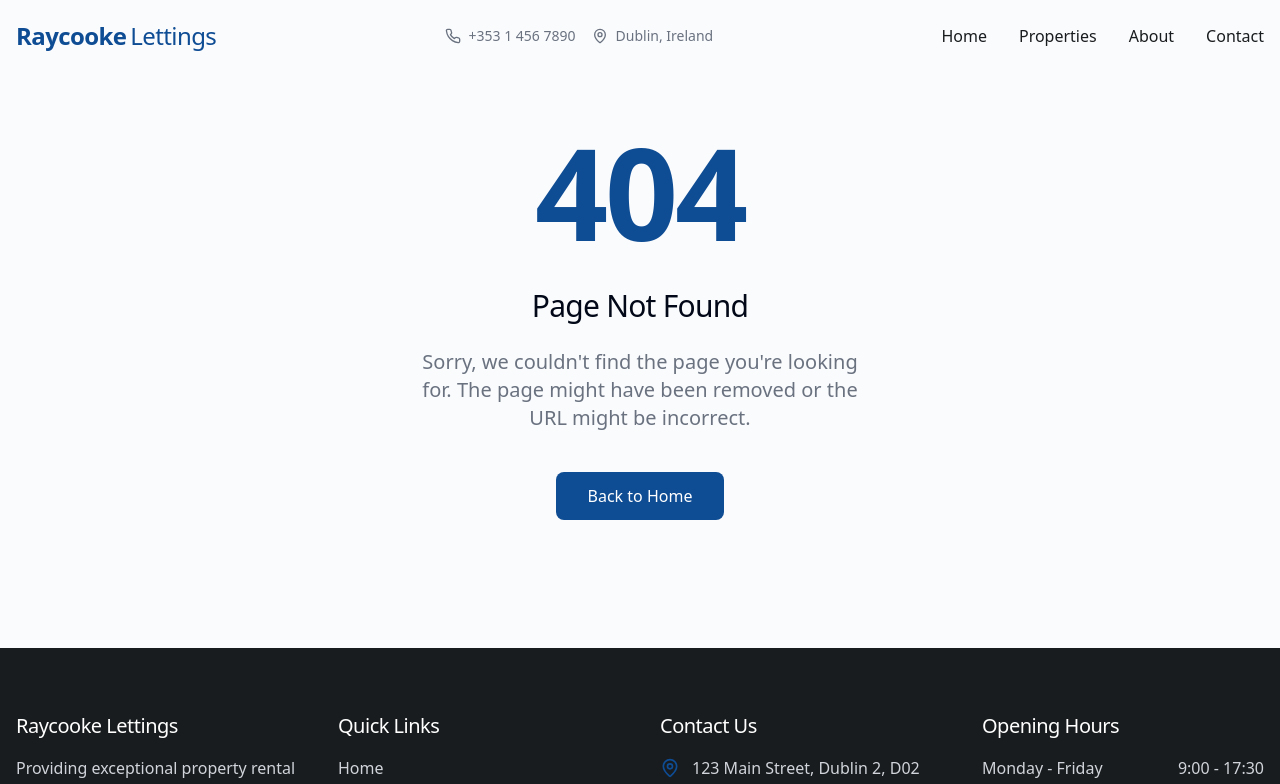
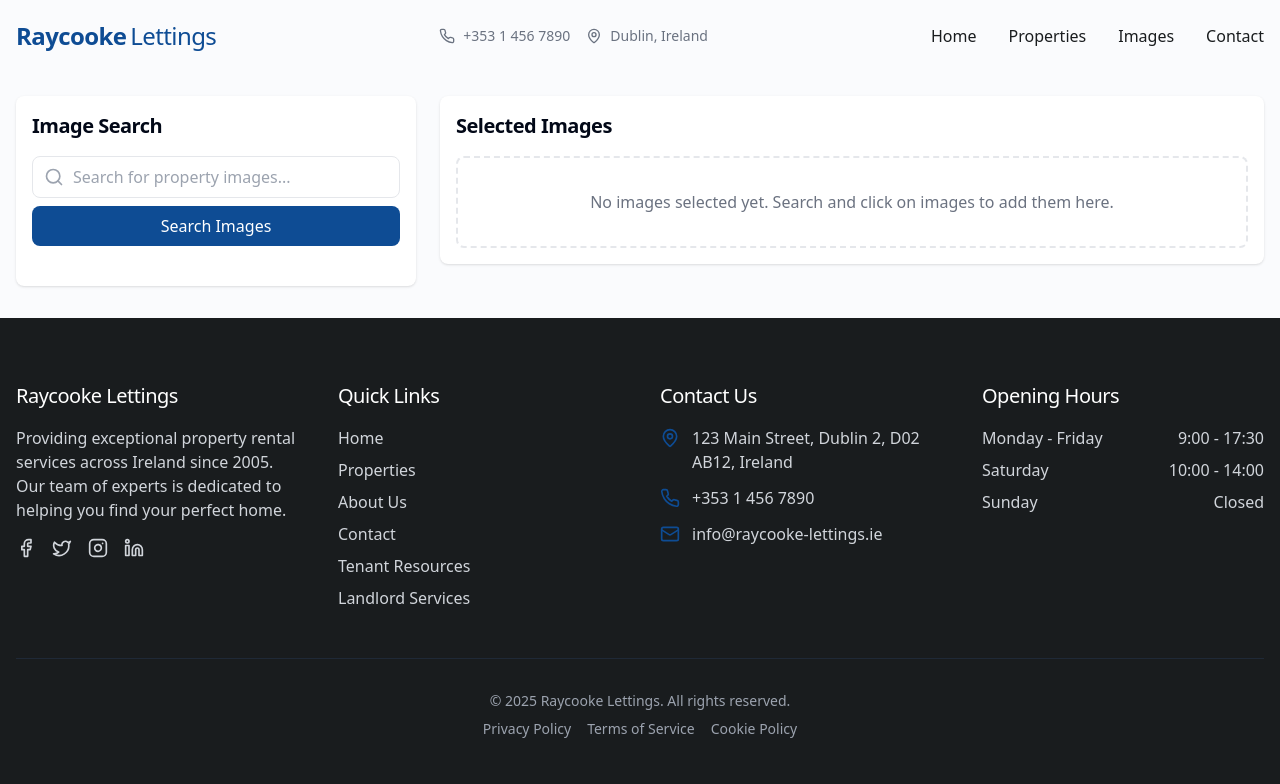
Before and after one commit to NikMikaelsonMB/Raycooke-Lettings, a React (Vite) app: page /images in a window 1280 px wide. Shown: the top 784 px of the page. Built offline with nearby package versions, Linux system fonts and the light colour scheme.

Commit message:
Add image search functionality
Implement image search and display images from online sources.

```diff
--- a/src/App.tsx
+++ b/src/App.tsx
@@ -1,9 +1,11 @@
+
 import { Toaster } from "@/components/ui/toaster";
 import { Toaster as Sonner } from "@/components/ui/sonner";
 import { TooltipProvider } from "@/components/ui/tooltip";
 import { QueryClient, QueryClientProvider } from "@tanstack/react-query";
 import { BrowserRouter, Routes, Route } from "react-router-dom";
 import Index from "./pages/Index";
+import ImagesPage from "./pages/ImagesPage";
 import NotFound from "./pages/NotFound";
 
 const queryClient = new QueryClient();
@@ -16,6 +18,7 @@ const App = () => (
       <BrowserRouter>
         <Routes>
           <Route path="/" element={<Index />} />
+          <Route path="/images" element={<ImagesPage />} />
           {/* ADD ALL CUSTOM ROUTES ABOVE THE CATCH-ALL "*" ROUTE */}
           <Route path="*" element={<NotFound />} />
         </Routes>
--- /dev/null
+++ b/src/components/ImageSearch.tsx
@@ -0,0 +1,157 @@
+
+import React, { useState } from "react";
+import { Search, X, Download } from "lucide-react";
+import { toast } from "sonner";
+
+interface ImageSearchProps {
+  onSelectImage?: (imageUrl: string) => void;
+  showSelector?: boolean;
+}
+
+const ImageSearch = ({ onSelectImage, showSelector = true }: ImageSearchProps) => {
+  const [searchQuery, setSearchQuery] = useState("");
+  const [searchResults, setSearchResults] = useState<Array<{ link: string; title: string }>>([]);
+  const [isLoading, setIsLoading] = useState(false);
+  const [selectedImage, setSelectedImage] = useState<string | null>(null);
+
+  // For demo purposes, we're using a mock search function
+  const searchImages = async (query: string) => {
+    setIsLoading(true);
+
+    // Simulating API call with timeout
+    await new Promise(resolve => setTimeout(resolve, 1000));
+
+    // Mock data (in a real app, you would call an actual API)
+    const mockResults = [
+      {
+        link: "https://images.unsplash.com/photo-1502005229762-cf1b2da7c5d6?auto=format&fit=crop&q=80",
+        title: "Modern Property Interior"
+      },
+      {
+        link: "https://images.unsplash.com/photo-1518780664697-55e3ad937233?auto=format&fit=crop&q=80",
+        title: "House in Dublin"
+      },
+      {
+        link: "https://images.unsplash.com/photo-1464146072230-91cabc968266?auto=format&fit=crop&q=80",
+        title: "Apartment Building"
+      },
+      {
+        link: "https://images.unsplash.com/photo-1494526585095-c41caaa0bbe9?auto=format&fit=crop&q=80",
+        title: "Living Room Interior"
+      },
+      {
+        link: "https://images.unsplash.com/photo-1484154218962-a197022b5858?auto=format&fit=crop&q=80",
+        title: "Kitchen Design"
+      },
+      {
+        link: "https://images.unsplash.com/photo-1560440021-33f9b867899d?auto=format&fit=crop&q=80",
+        title: "Modern Bathroom"
+      }
+    ];
+
+    setSearchResults(mockResults);
+    setIsLoading(false);
+  };
+
+  const handleSearch = (e: React.FormEvent) => {
+    e.preventDefault();
+    if (searchQuery.trim() === "") {
+      toast.error("Please enter a search term");
+      return;
+    }
+
+    searchImages(searchQuery);
+  };
+
+  const handleSelectImage = (imageUrl: string) => {
+    setSelectedImage(imageUrl);
+    if (onSelectImage) {
+      onSelectImage(imageUrl);
+      toast.success("Image selected");
+    }
+  };
+
+  const clearSearch = () => {
+    setSearchQuery("");
+    setSearchResults([]);
+    setSelectedImage(null);
+  };
+
+  return (
+    <div className="w-full p-4 bg-white rounded-lg shadow">
+      <h2 className="text-xl font-semibold mb-4">Image Search</h2>
+
+      <form onSubmit={handleSearch} className="mb-6">
+        <div className="relative">
+          <Search className="absolute left-3 top-1/2 transform -translate-y-1/2 text-gray-400" size={20} />
+          <input
+            type="text"
+            value={searchQuery}
+            onChange={(e) => setSearchQuery(e.target.value)}
+            placeholder="Search for property images..."
+            className="w-full pl-10 pr-10 py-2 border border-gray-200 rounded-lg focus:ring-1 focus:ring-estate-primary focus:border-estate-primary"
+          />
+          {searchQuery && (
+            <button
+              type="button"
+              onClick={clearSearch}
+              className="absolute right-3 top-1/2 transform -translate-y-1/2 text-gray-400 hover:text-gray-600"
+            >
+              <X size={18} />
+            </button>
+          )}
+        </div>
+        <button
+          type="submit"
+          className="mt-2 w-full bg-estate-primary text-white py-2 rounded-lg hover:bg-estate-primary-light transition-colors"
+        >
+          Search Images
+        </button>
+      </form>
+
+      {isLoading && (
+        <div className="flex justify-center my-8">
+          <div className="animate-spin rounded-full h-8 w-8 border-t-2 border-b-2 border-estate-primary"></div>
+        </div>
+      )}
+
+      {searchResults.length > 0 && (
+        <div className="mt-4">
+          <h3 className="text-lg font-medium mb-3">Search Results</h3>
+          <div className="grid grid-cols-2 md:grid-cols-3 gap-4">
+            {searchResults.map((image, index) => (
+              <div
+                key={index}
+                className={`relative overflow-hidden rounded-lg cursor-pointer aspect-square group ${
+                  selectedImage === image.link ? "ring-2 ring-estate-primary" : ""
+                }`}
+                onClick={() => handleSelectImage(image.link)}
+              >
+                <img
+                  src={image.link}
+                  alt={image.title}
+                  className="w-full h-full object-cover transition-transform duration-300 group-hover:scale-105"
+                />
+                <div className="absolute inset-0 bg-black bg-opacity-0 group-hover:bg-opacity-40 transition-opacity duration-300 flex items-center justify-center">
+                  {showSelector && (
+                    <button
+                      className="bg-white text-estate-primary p-2 rounded-full opacity-0 group-hover:opacity-100 transition-opacity duration-300"
+                      title="Select image"
+                    >
+                      <Download size={18} />
+                    </button>
+                  )}
+                </div>
+                {selectedImage === image.link && (
+                  <div className="absolute inset-0 bg-estate-primary bg-opacity-20 border-2 border-estate-primary rounded-lg"></div>
+                )}
+              </div>
+            ))}
+          </div>
+        </div>
+      )}
+    </div>
+  );
+};
+
+export default ImageSearch;
--- a/src/components/Navbar.tsx
+++ b/src/components/Navbar.tsx
@@ -2,6 +2,7 @@
 import React, { useState, useEffect } from "react";
 import { cn } from "@/lib/utils";
 import { Menu, X, Phone, MapPin } from "lucide-react";
+import { Link } from "react-router-dom";
 
 const Navbar = () => {
   const [isScrolled, setIsScrolled] = useState(false);
@@ -29,15 +30,15 @@ const Navbar = () => {
     >
       <div className="container px-4 mx-auto flex items-center justify-between">
         {/* Logo */}
-        <a
-          href="/"
+        <Link
+          to="/"
           className="flex items-center"
         >
           <div className="font-semibold text-2xl text-estate-primary tracking-tight">
             <span className="mr-1">Raycooke</span>
             <span className="font-light">Lettings</span>
           </div>
-        </a>
+        </Link>
 
         {/* Contact info (desktop only) */}
         <div className="hidden md:flex items-center space-x-4 text-sm">
@@ -53,24 +54,24 @@ const Navbar = () => {
 
         {/* Desktop navigation */}
         <nav className="hidden md:flex items-center space-x-8">
-          <a
-            href="/"
+          <Link
+            to="/"
             className="text-estate-dark hover:text-estate-primary transition-colors"
           >
             Home
-          </a>
+          </Link>
           <a
             href="#properties"
             className="text-estate-dark hover:text-estate-primary transition-colors"
           >
             Properties
           </a>
-          <a
-            href="#"
+          <Link
+            to="/images"
             className="text-estate-dark hover:text-estate-primary transition-colors"
           >
-            About
-          </a>
+            Images
+          </Link>
           <a
             href="#"
             className="text-estate-dark hover:text-estate-primary transition-colors"
@@ -93,13 +94,13 @@ const Navbar = () => {
       {isMobileMenuOpen && (
         <div className="md:hidden bg-white absolute top-full left-0 w-full shadow-lg animate-fade-in-up">
           <div className="container mx-auto py-5 px-4 flex flex-col space-y-4">
-            <a
-              href="/"
+            <Link
+              to="/"
               className="text-estate-dark hover:text-estate-primary py-2 transition-colors"
               onClick={() => setIsMobileMenuOpen(false)}
             >
               Home
-            </a>
+            </Link>
             <a
               href="#properties"
               className="text-estate-dark hover:text-estate-primary py-2 transition-colors"
@@ -107,13 +108,13 @@ const Navbar = () => {
             >
               Properties
             </a>
-            <a
-              href="#"
+            <Link
+              to="/images"
               className="text-estate-dark hover:text-estate-primary py-2 transition-colors"
               onClick={() => setIsMobileMenuOpen(false)}
             >
-              About
-            </a>
+              Images
+            </Link>
             <a
               href="#"
               className="text-estate-dark hover:text-estate-primary py-2 transition-colors"
--- /dev/null
+++ b/src/pages/ImagesPage.tsx
@@ -0,0 +1,66 @@
+
+import React, { useState } from "react";
+import Navbar from "@/components/Navbar";
+import Footer from "@/components/Footer";
+import ImageSearch from "@/components/ImageSearch";
+import { AspectRatio } from "@/components/ui/aspect-ratio";
+
+const ImagesPage = () => {
+  const [selectedImages, setSelectedImages] = useState<string[]>([]);
+
+  const handleAddImage = (imageUrl: string) => {
+    if (!selectedImages.includes(imageUrl)) {
+      setSelectedImages([...selectedImages, imageUrl]);
+    }
+  };
+
+  const handleRemoveImage = (imageUrl: string) => {
+    setSelectedImages(selectedImages.filter(img => img !== imageUrl));
+  };
+
+  return (
+    <div className="flex flex-col min-h-screen">
+      <Navbar />
+      <main className="flex-grow container mx-auto px-4 py-8 mt-16">
+        <div className="grid grid-cols-1 lg:grid-cols-3 gap-6">
+          <div className="lg:col-span-1">
+            <ImageSearch onSelectImage={handleAddImage} />
+          </div>
+          <div className="lg:col-span-2">
+            <div className="bg-white rounded-lg shadow p-4">
+              <h2 className="text-xl font-semibold mb-4">Selected Images</h2>
+              {selectedImages.length === 0 ? (
+                <div className="text-center py-8 border-2 border-dashed border-gray-200 rounded-lg">
+                  <p className="text-gray-500">No images selected yet. Search and click on images to add them here.</p>
+                </div>
+              ) : (
+                <div className="grid grid-cols-1 sm:grid-cols-2 gap-4">
+                  {selectedImages.map((image, index) => (
+                    <div key={index} className="relative group">
+                      <AspectRatio ratio={16 / 9}>
+                        <img
+                          src={image}
+                          alt={`Selected image ${index + 1}`}
+                          className="rounded-lg object-cover w-full h-full"
+                        />
+                      </AspectRatio>
+                      <button
+                        onClick={() => handleRemoveImage(image)}
+                        className="absolute top-2 right-2 bg-white rounded-full p-1 shadow opacity-0 group-hover:opacity-100 transition-opacity"
+                      >
+                        <X size={16} className="text-red-500" />
+                      </button>
+                    </div>
+                  ))}
+                </div>
+              )}
+            </div>
+          </div>
+        </div>
+      </main>
+      <Footer />
+    </div>
+  );
+};
+
+export default ImagesPage;
```
